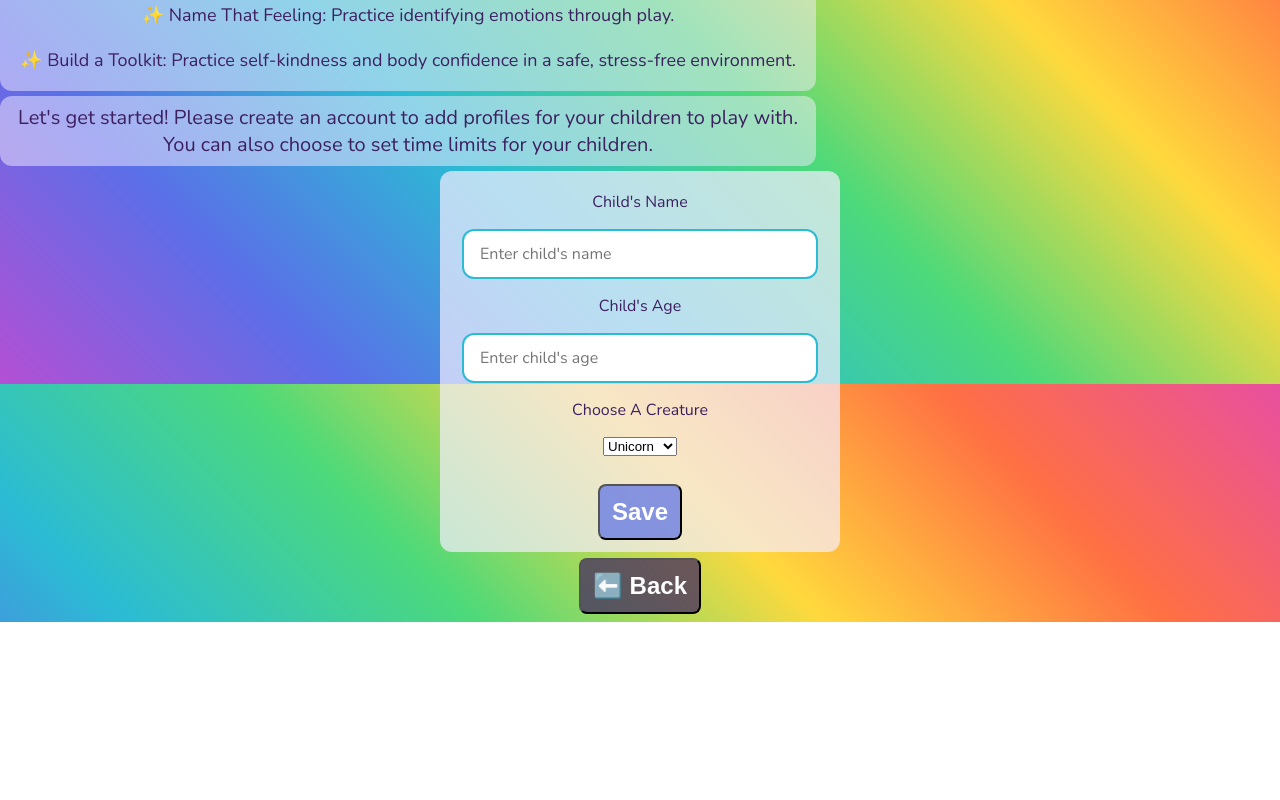
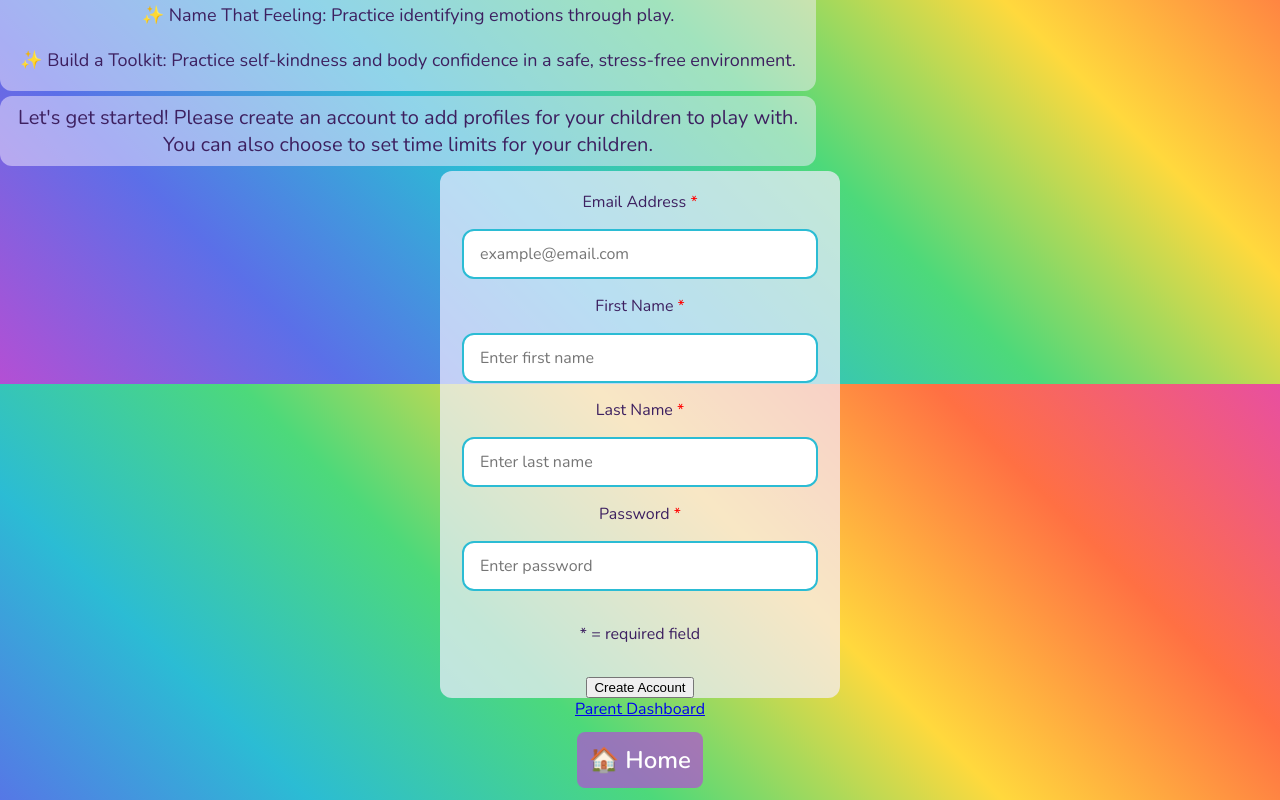
Before and after one commit to Lyndseydj1808/unit-1-project-Lyndsey-C, a React (Vite) app in the folder unit-1-project/: page /parent-create-account in a window 1280 px wide. Shown: the part 416-1216 px from the top of the page. Before the commit the page ends 1038 px from the top, so only its background shows below. Built offline with nearby package versions, Linux system fonts and the light colour scheme.

Commit message:
updated create account form, added required attributes

```diff
--- a/unit-1-project/src/App.jsx
+++ b/unit-1-project/src/App.jsx
@@ -8,6 +8,7 @@ import MainGames from "./pages/MainGames";
 import KindCreatures from "./games/KindCreatures/KindCreatures";
 import ParentLogin from "./pages/ParentLogin";
 import ParentCreateAccount from "./pages/ParentCreateAccount";
+import CreateChildAccount from "./pages/CreateChildAccount";
 
 function App() {
   const [childName, setChildName] = useState("");
@@ -16,7 +17,7 @@ function App() {
       "",
     ); /*havent incorporated age anywhere yet but hope to in the future */
 
-  const updateChild = (name, age) => {
+  const onUpdateChild = (name, age) => {
     setChildName(name);
     setChildAge(age);
   };
@@ -25,13 +26,13 @@ function App() {
       <Routes>
         <Route path="/" element={<Home />} />
         <Route path="/parent-login" element={<ParentLogin />} />
+        <Route path="/parent-create-account" element={<ParentCreateAccount />} />
+        <Route path="/parent-dashboard" element={<ParentDashboard />} />
         <Route
-          path="/parent-dashboard"
-          element={
-            <ParentDashboard onUpdate={updateChild} childName={childName} />
-          }
+          path="/parent-create-account"
+          element={<ParentCreateAccount />}
         />
-        <Route path="/parent-create-account" element={<ParentCreateAccount />} />
+        <Route path="/create-child-account" element={<CreateChildAccount onUpdateChild={onUpdateChild} childName={childName} />} />
         <Route
           path="/mini-games"
           element={<MainGames childName={childName} />}
--- /dev/null
+++ b/unit-1-project/src/components/ParentDashboardButton.jsx
@@ -0,0 +1,10 @@
+import React from "react";
+import { Link } from "react-router-dom";
+import './ParentDashboardButton.css'
+
+export default function ParentDashboardButton() {
+
+    return <div>
+        <Link className="parent-dashboard-button" to="/parent-dashboard">Parent Dashboard </Link>
+    </div>;
+}
--- /dev/null
+++ b/unit-1-project/src/pages/CreateChildAccount.jsx
@@ -0,0 +1,89 @@
+import React from "react";
+import { useState } from "react";
+import ParentDashboard from "./ParentDashboard";
+import HomeButton from "../components/HomeButton";
+import ParentDashboardButton from "../components/ParentDashboardButton";
+
+
+export default function CreateChildAccount({ onUpdateChild, childName }) {
+  const [formSubmit, setFormSubmit] = useState(false);
+  const [inputName, setInputName] = useState("");
+  const [inputAge, setInputAge] = useState("");
+  const [formValidationFeedback, setFormValidationFeedback] = useState("");
+  const handleSubmit = (event) => {
+    event.preventDefault();
+
+    const age = Number(inputAge);
+    if (!inputName || !inputAge) {
+      setFormValidationFeedback("⚠️ Please enter name and age.");
+    } else if (age >= 18 || age <= 0) {
+      setFormValidationFeedback("⚠️ Please enter a valid age.");
+    } else {
+      onUpdateChild(inputName, inputAge);
+      setFormSubmit(true);
+      setFormValidationFeedback("");
+    }
+  };
+  return (
+    <main className="parent-create-account-container">
+      <div className="create-account">
+        <header>
+          <h1>Make A Child Account</h1>
+          <h2> You can make a seperate account for each child.</h2>
+        </header>
+        <section className="form">
+          {/*form for parents to create account */}
+          {formValidationFeedback && (
+            <div className="form-validation-feedback">
+              {formValidationFeedback}
+            </div>
+          )}
+          {!formSubmit && (
+            <form className="parent-form" onSubmit={handleSubmit}>
+              <label htmlFor="childName">Child's Name</label>
+              <input
+                className="parent-form-input"
+                type="text"
+                id="childName"
+                value={inputName}
+                onChange={(event) => setInputName(event.target.value)}
+                placeholder="Enter child's name"
+              />
+              <label htmlFor="childAge">Child's Age</label>
+              <input
+                className="parent-form-input"
+                type="number"
+                id="childAge"
+                min="1"
+                max="17"
+                value={inputAge}
+                onChange={(event) => setInputAge(event.target.value)}
+                placeholder="Enter child's age"
+              />
+              <label htmlFor="creature-choice">Choose A Creature</label>
+              <select name="chooseCreature" id="creature-choice">
+                <option value="Unicorn">Unicorn</option>
+                <option value="Dragon">Dragon</option>
+                <option value="Llama">Llama</option>
+                <option value="Peacock">Peacock</option>
+                <option value="Pheonix">Pheonix</option>
+              </select>
+              <button className="save-button" type="submit">
+                Save
+              </button>
+            </form>
+          )}
+        </section>
+
+        {formSubmit && (
+          <section className="form-feedback-section">
+            <div className="form-submit-feedback">{`Thank you! We hope ${childName} has so much fun exploring Little Creatures Feel Big!`}</div>
+          </section>
+        )}
+
+        <ParentDashboardButton/>
+        <HomeButton/>
+      </div>
+    </main>
+  );
+}
--- a/unit-1-project/src/pages/ParentCreateAccount.css
+++ b/unit-1-project/src/pages/ParentCreateAccount.css
@@ -0,0 +1,3 @@
+.required-asterisk {
+  color: red;
+}
--- a/unit-1-project/src/pages/ParentCreateAccount.jsx
+++ b/unit-1-project/src/pages/ParentCreateAccount.jsx
@@ -1,22 +1,28 @@
 import React, { useState } from "react";
 import BackButton from "../components/BackButton";
-import "./ParentDashboard.css";
+import "./ParentCreateAccount.css";
+import { Link } from "react-router-dom";
+import ParentDashboardButton from "../components/ParentDashboardButton";
+import HomeButton from "../components/HomeButton";
 
-export default function ParentCreateAccount({ onUpdate, childName }) {
+export default function ParentCreateAccount() {
   const [formSubmit, setFormSubmit] = useState(false);
-  const [inputName, setInputName] = useState("");
-  const [inputAge, setInputAge] = useState("");
+  const [email, setEmail] = useState("");
+  const [firstName, setFirstName] = useState("");
+  const [lastName, setLastName] = useState("");
+  const [password, setPassword] = useState("");
   const [formValidationFeedback, setFormValidationFeedback] = useState("");
+
   const handleSubmit = (event) => {
     event.preventDefault();
 
-    const age = Number(inputAge);
-    if (!inputName || !inputAge) {
-      setFormValidationFeedback("⚠️ Please enter name and age.");
-    } else if (age >= 18 || age <= 0) {
-      setFormValidationFeedback("⚠️ Please enter a valid age.");
+    if (!email || !firstName || !lastName || !password) {
+      setFormValidationFeedback("⚠️ Please include all required fields.");
+    } else if (password.length < 8) {
+      setFormValidationFeedback(
+        "⚠️ Password must contain at least 8 characters.",
+      );
     } else {
-      onUpdate(inputName, inputAge);
       setFormSubmit(true);
       setFormValidationFeedback("");
     }
@@ -67,36 +73,55 @@ export default function ParentCreateAccount({ onUpdate, childName }) {
           )}
           {!formSubmit && (
             <form className="parent-form" onSubmit={handleSubmit}>
-              <label htmlFor="childName">Child's Name</label>
+              <label htmlFor="email">
+                Email Address <span className="required-asterisk">*</span>
+              </label>{" "}
+              <input
+                className="parent-form-input"
+                type="email"
+                id="email"
+                autoComplete="email"
+                required
+                value={email}
+                onChange={(event) => setEmail(event.target.value)}
+                placeholder="example@email.com"
+              />
+              <label htmlFor="firstName">First Name <span className="required-asterisk">*</span></label>
               <input
                 className="parent-form-input"
                 type="text"
-                id="childName"
-                value={inputName}
-                onChange={(event) => setInputName(event.target.value)}
-                placeholder="Enter child's name"
+                id="firstName"
+                required
+                autoComplete="given-name"
+                value={firstName}
+                onChange={(event) => setFirstName(event.target.value)}
+                placeholder="Enter first name"
               />
-              <label htmlFor="childAge">Child's Age</label>
+              <label htmlFor="lastName">Last Name <span className="required-asterisk">*</span></label>
               <input
                 className="parent-form-input"
-                type="number"
-                id="childAge"
-                min="1"
-                max="17"
-                value={inputAge}
-                onChange={(event) => setInputAge(event.target.value)}
-                placeholder="Enter child's age"
+                type="text"
+                id="lastName"
+                required
+                autoComplete="family-name"
+                value={lastName}
+                onChange={(event) => setLastName(event.target.value)}
+                placeholder="Enter last name"
               />
-              <label htmlFor="creature-choice">Choose A Creature</label>
-              <select name="chooseCreature" id="creature-choice">
-                <option value="Unicorn">Unicorn</option>
-                <option value="Dragon">Dragon</option>
-                <option value="Llama">Llama</option>
-                <option value="Peacock">Peacock</option>
-                <option value="Pheonix">Pheonix</option>
-              </select>
-              <button className="save-button" type="submit">
-                Save
+              <label htmlFor="password">Password <span className="required-asterisk">*</span></label>
+              <input
+                className="parent-form-input"
+                type="password"
+                id="password"
+                autoComplete="new-password"
+                required
+                value={password}
+                onChange={(event) => setPassword(event.target.value)}
+                placeholder="Enter password"
+              />
+              <p className="required-note">* = required field</p>
+              <button className="create-account" type="submit">
+                Create Account
               </button>
             </form>
           )}
@@ -104,11 +129,15 @@ export default function ParentCreateAccount({ onUpdate, childName }) {
 
         {formSubmit && (
           <section className="form-feedback-section">
-            <div className="form-submit-feedback">{`Thank you! We hope ${childName} has so much fun exploring Little Creatures Feel Big!`}</div>
+            <div className="form-submit-feedback">{`Account created successfully!`}</div>
+            <Link className="login" to="/parent-login">
+              Login
+            </Link>
           </section>
         )}
 
-        <BackButton />
+        <ParentDashboardButton />
+        <HomeButton />
       </div>
     </main>
   );
```
Also changed, not shown: unit-1-project/src/components/ParentDashboardButton.css (added), unit-1-project/src/pages/CreateChildAccount.css (added).
